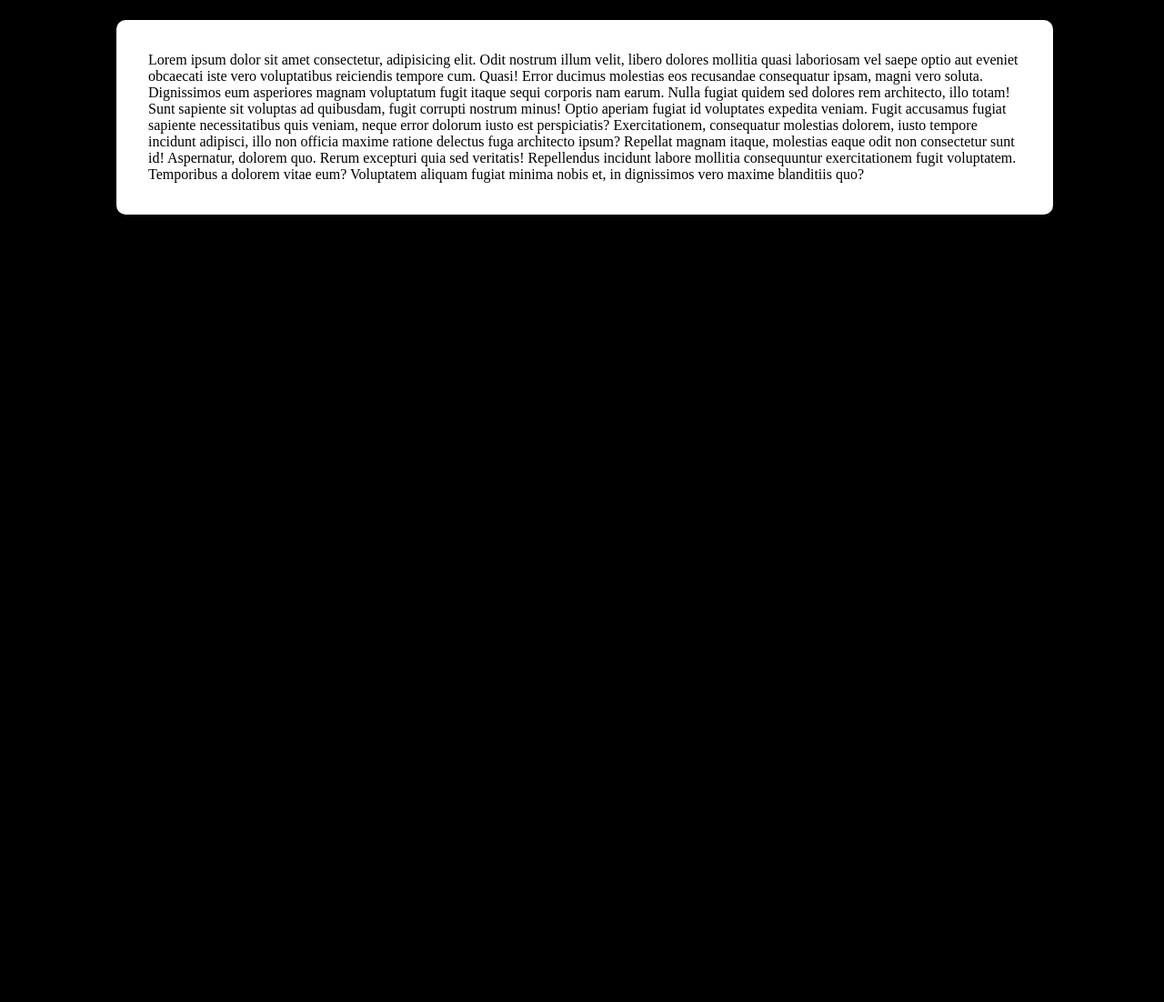
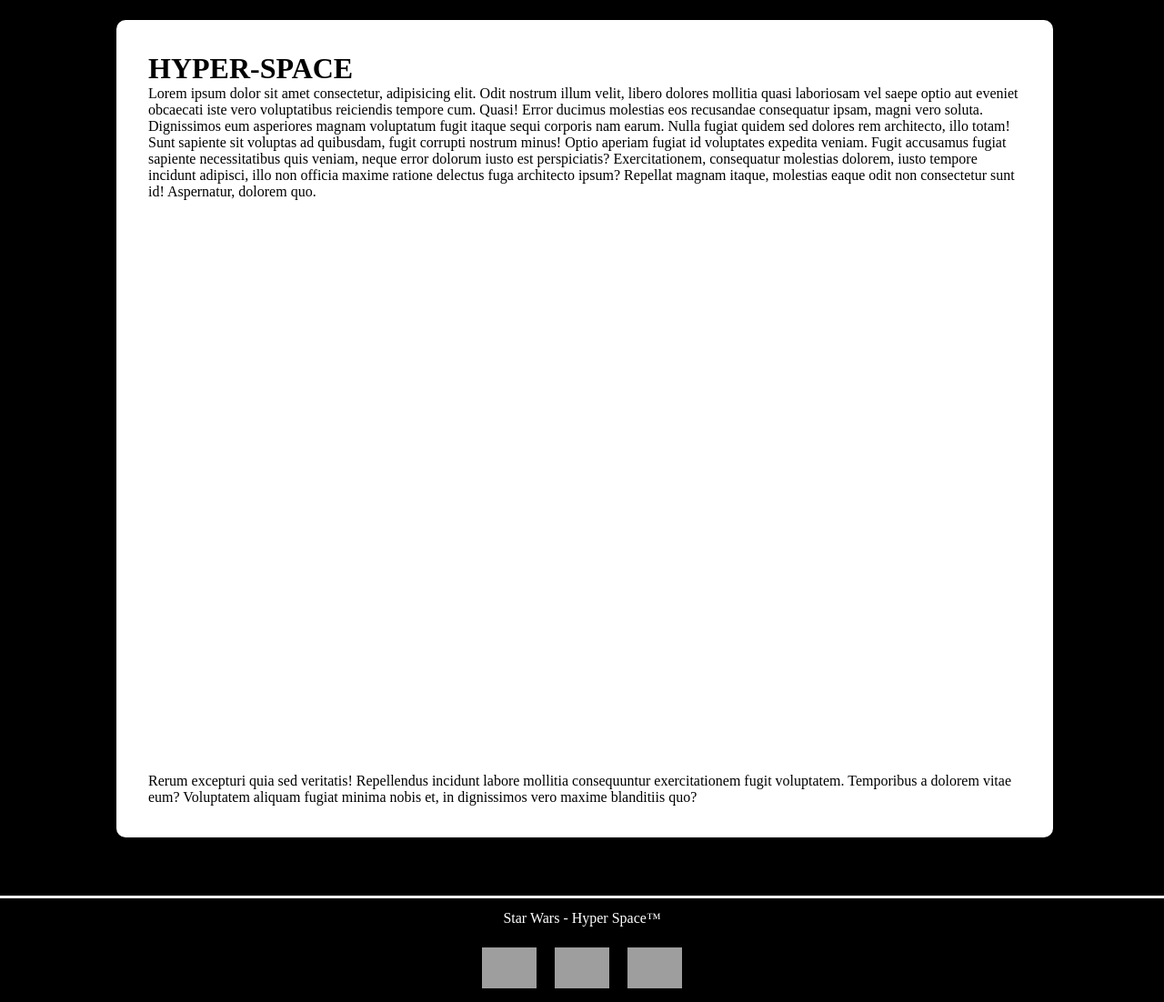
Before and after one commit to KevinDSWesselka/Projeto-Hyper_Space, a plain HTML site: page Hyper_Space-Site/index.html in a window 1280 px wide. Shown: the part 690-1792 px from the top of the page at 91% size. Before the commit the page ends 990 px from the top, so only its background shows below. Drawn offline with Linux system fonts and the light colour scheme; grey boxes are pictures that could not be loaded.

Commit message:
@KevinDSWesselka -Subindo ajustes pagina Index

```diff
--- a/Hyper_Space-Site/index.html
+++ b/Hyper_Space-Site/index.html
@@ -63,13 +63,30 @@
     </div>
     <div id="conteudo">
         <div id="container">
+            <h1>HYPER-SPACE</h1>
             <p>
                 Lorem ipsum dolor sit amet consectetur, adipisicing elit. Odit nostrum illum velit, libero dolores mollitia quasi laboriosam vel saepe optio aut eveniet obcaecati iste vero voluptatibus reiciendis tempore cum. Quasi!
                 Error ducimus molestias eos recusandae consequatur ipsam, magni vero soluta. Dignissimos eum asperiores magnam voluptatum fugit itaque sequi corporis nam earum. Nulla fugiat quidem sed dolores rem architecto, illo totam!
                 Sunt sapiente sit voluptas ad quibusdam, fugit corrupti nostrum minus! Optio aperiam fugiat id voluptates expedita veniam. Fugit accusamus fugiat sapiente necessitatibus quis veniam, neque error dolorum iusto est perspiciatis?
                 Exercitationem, consequatur molestias dolorem, iusto tempore incidunt adipisci, illo non officia maxime ratione delectus fuga architecto ipsum? Repellat magnam itaque, molestias eaque odit non consectetur sunt id! Aspernatur, dolorem quo.
-                Rerum excepturi quia sed veritatis! Repellendus incidunt labore mollitia consequuntur exercitationem fugit voluptatem. Temporibus a dolorem vitae eum? Voluptatem aliquam fugiat minima nobis et, in dignissimos vero maxime blanditiis quo?
+                <br><br><br><br><br><br><br><br><br><br><br><br><br><br><br><br><br><br><br><br><br><br><br><br><br><br><br><br><br><br><br><br><br><br><br><br> Rerum excepturi quia sed veritatis! Repellendus incidunt labore mollitia consequuntur exercitationem fugit voluptatem. Temporibus a dolorem vitae eum? Voluptatem aliquam fugiat minima nobis et, in dignissimos vero maxime blanditiis quo?
             </p>
+        </div>
+    </div>
+    <div id="footer">
+        <p>
+            Star Wars - Hyper Space™
+        </p>
+        <div class="container_footer">
+          <a href="https://www.linkedin.com/in/kevin-s-wesselka-systems-developer/">
+            <img src="https://cdn4.iconfinder.com/data/icons/social-media-icons-the-circle-set/48/linkedin_circle-512.png" alt="">
+          </a>
+          <a href="https://github.com/KevinDSWesselka">
+            <img src="https://cdn.icon-icons.com/icons2/2429/PNG/512/github_logo_icon_147285.png" alt="">
+          </a>
+          <a href="https://www.instagram.com/">
+            <img src="https://cpaq.ufms.br/files/2022/03/Instagram-logo-free-download-PNG-e1647376733700.png" alt="">
+          </a>
         </div>
     </div>
 
--- a/Hyper_Space-Site/public/base.css
+++ b/Hyper_Space-Site/public/base.css
@@ -200,3 +200,33 @@ body{
 /*Fim conteudo*/
 
 /*Footer*/
+#footer {
+  height: 50px;
+  border-top: white solid;
+  color: white;
+  margin-bottom: 5%;
+}
+
+.container_footer{
+  margin-right: 10%;
+  margin-left: 10%;
+  margin-top: 1%;
+  display: flex;
+  justify-content: center;
+
+}
+
+.container_footer img {
+  height: 45px;
+  margin: 10px;
+}
+
+.container_footer a {
+  text-decoration: none;
+}
+
+#footer p {
+  margin: 1%;
+  display: flex;
+  justify-content: center;
+}
```
